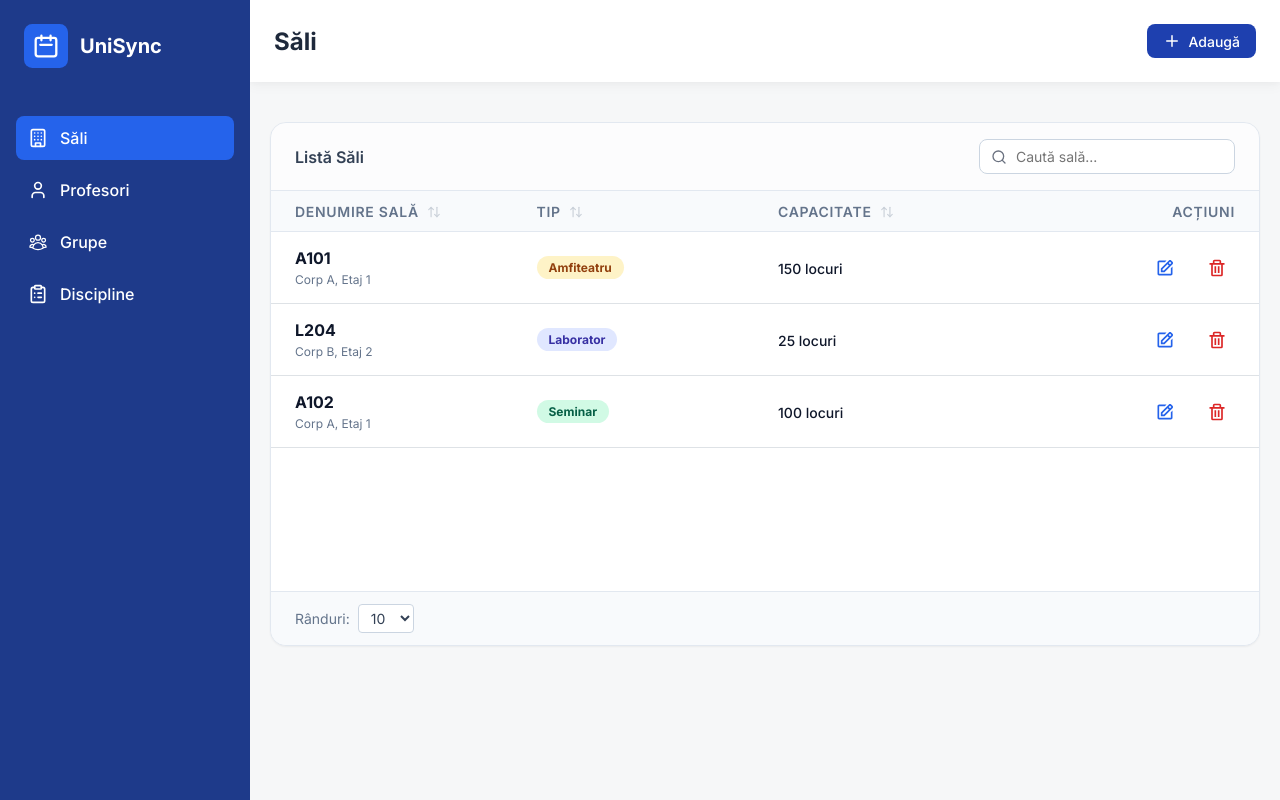
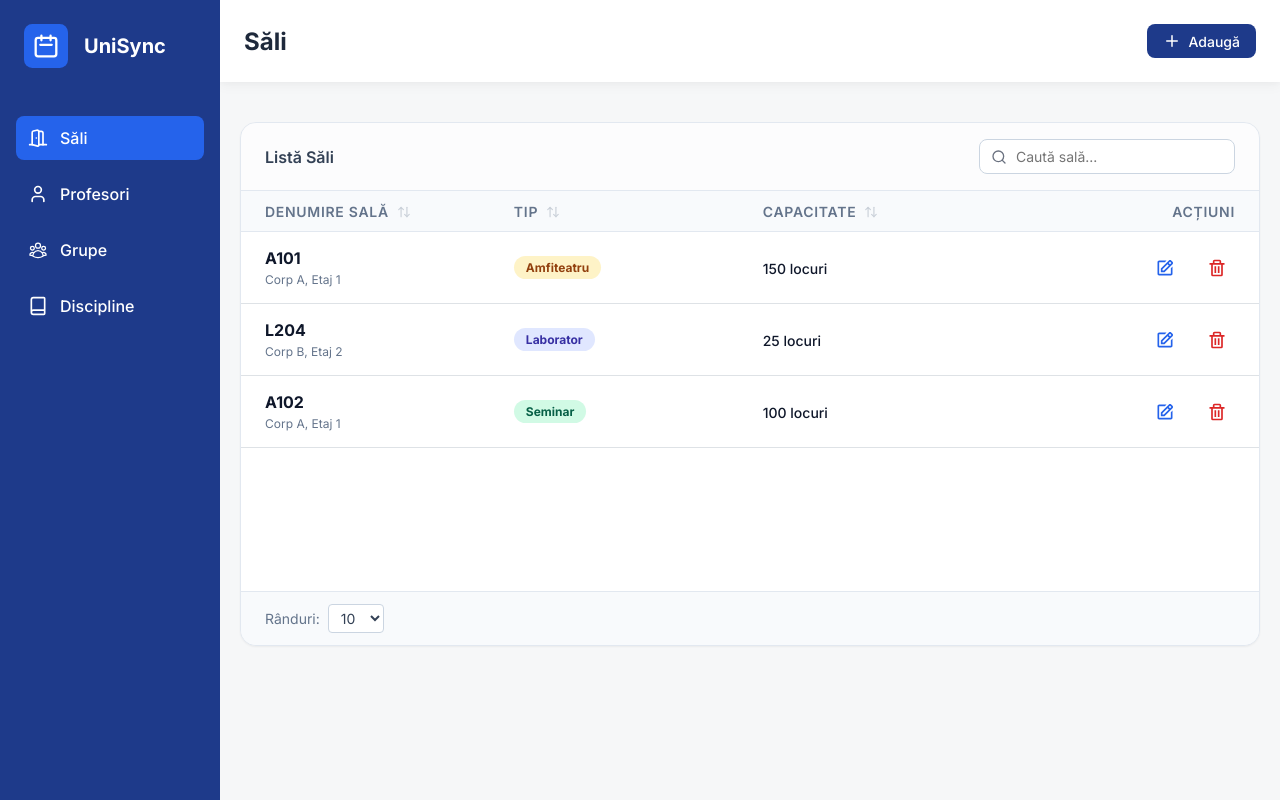
Before and after one commit to ISTEAMX/IS-Frontend, a React (Vite) app: page /admin/rooms in a window 1280 px wide. Built offline with nearby package versions, Linux system fonts and the light colour scheme.

Commit message:
IST-89: Make admin menu collapsible (#16)

```diff
--- a/src/components/dataTable/DataTable.module.css
+++ b/src/components/dataTable/DataTable.module.css
@@ -20,7 +20,7 @@
   gap: var(--space-4);
 }
 
-@media screen and (max-width: 771px) {
+@media screen and (max-width: 511px) {
   .toolbar {
     justify-content: center;
   }
@@ -138,13 +138,6 @@
   justify-content: space-between;
 }
 
-@media screen and (max-width: 592px) {
-  .pagination {
-    justify-content: center;
-    gap: var(--space-3);
-  }
-}
-
 .pageInfo {
   font-size: var(--text-sm);
   color: var(--text-muted);
@@ -221,3 +214,10 @@
   color: var(--text-label);
   text-align: center;
 }
+
+@media screen and (max-width: 464px) {
+  .pagination {
+    justify-content: center;
+    gap: var(--space-3);
+  }
+}
--- a/src/index.css
+++ b/src/index.css
@@ -2,7 +2,8 @@
   /* Brand Colors */
   --primary: #2563eb;
   --primary-hover: #1d4ed8;
-  --secondary: #1e40af;
+  --secondary: #1e3a8a;
+  --secondary-hover: #1e40af;
   --active: #2563eb;
   --primary-ring: rgba(59, 130, 246, 0.2);
 
--- a/src/layouts/AdminLayout.module.css
+++ b/src/layouts/AdminLayout.module.css
@@ -4,63 +4,6 @@
   background-color: var(--bg-secondary);
 }
 
-.sidebar {
-  width: 100%;
-  max-width: 250px;
-  background-color: #1e3a8a;
-  color: white;
-  min-height: 100vh;
-}
-
-.header {
-  display: flex;
-  align-items: center;
-  gap: var(--space-3);
-  padding: var(--space-6);
-  text-decoration: none;
-  color: white;
-}
-
-.header img {
-  width: 44px;
-  height: 44px;
-}
-
-.header span {
-  font-size: var(--text-xl);
-  font-weight: var(--font-bold);
-}
-
-.menu {
-  display: flex;
-  flex-direction: column;
-  gap: var(--space-2);
-  padding: 0 var(--space-4);
-  margin-top: var(--space-6);
-}
-
-.link {
-  text-decoration: none;
-  color: white;
-  font-size: var(--text-base);
-  font-weight: var(--font-medium);
-  padding: var(--space-3);
-  display: flex;
-  align-items: center;
-  gap: var(--space-3);
-  border-radius: var(--radius-md);
-  transition: background-color var(--transition-fast) ease-in-out;
-}
-
-.link:hover:not(.activeLink) {
-  background-color: var(--secondary);
-}
-
-.activeLink {
-  background-color: var(--active);
-  color: white;
-}
-
 .main {
   flex: 1;
   overflow-x: auto;
--- a/src/layouts/AdminLayout.tsx
+++ b/src/layouts/AdminLayout.tsx
@@ -1,53 +1,11 @@
-import { Link, NavLink, Outlet } from "react-router-dom";
+import { Outlet } from "react-router-dom";
 import styles from "./AdminLayout.module.css";
-import logo from "@/assets/logo.svg";
-import { LuBuilding, LuUser, LuClipboardList } from "react-icons/lu";
-import { HiOutlineUserGroup } from "react-icons/hi2";
+import Sidebar from "./Sidebar";
 
 const AdminLayout = () => {
   return (
     <div className={styles.layout}>
-      <aside className={styles.sidebar}>
-        <Link to="/" className={styles.header}>
-          <img src={logo} alt="" />
-          <span>UniSync</span>
-        </Link>
-
-        <nav className={styles.menu}>
-          <NavLink
-            to="/admin/rooms"
-            className={({ isActive }) =>
-              isActive ? `${styles.link} ${styles.activeLink}` : styles.link
-            }
-          >
-            <LuBuilding size={20} /> <span>Săli</span>
-          </NavLink>
-          <NavLink
-            to="/admin/teachers"
-            className={({ isActive }) =>
-              isActive ? `${styles.link} ${styles.activeLink}` : styles.link
-            }
-          >
-            <LuUser size={20} /> <span>Profesori</span>
-          </NavLink>
-          <NavLink
-            to="/admin/groups"
-            className={({ isActive }) =>
-              isActive ? `${styles.link} ${styles.activeLink}` : styles.link
-            }
-          >
-            <HiOutlineUserGroup size={20} /> <span>Grupe</span>
-          </NavLink>
-          <NavLink
-            to="/admin/subjects"
-            className={({ isActive }) =>
-              isActive ? `${styles.link} ${styles.activeLink}` : styles.link
-            }
-          >
-            <LuClipboardList size={20} /> <span>Discipline</span>
-          </NavLink>
-        </nav>
-      </aside>
+      <Sidebar />
 
       <main className={styles.main}>
         <Outlet />
--- /dev/null
+++ b/src/layouts/Sidebar.module.css
@@ -0,0 +1,77 @@
+.sidebar {
+  width: 220px;
+  height: 100vh;
+  background-color: var(--secondary);
+  display: flex;
+  flex-direction: column;
+  position: sticky;
+  top: 0;
+  transition: width 0.3s ease;
+}
+
+.header {
+  display: flex;
+  align-items: center;
+  gap: var(--space-4);
+  padding: var(--space-6);
+  text-decoration: none;
+  color: white;
+}
+
+.header img {
+  width: 44px;
+  height: 44px;
+}
+
+.header h1 {
+  font-size: var(--text-xl);
+  font-weight: var(--font-bold);
+}
+
+.menu {
+  display: flex;
+  flex-direction: column;
+  gap: var(--space-3);
+  padding: 0 var(--space-4);
+  margin-top: var(--space-6);
+}
+
+.link {
+  text-decoration: none;
+  color: white;
+  font-size: var(--text-base);
+  font-weight: var(--font-medium);
+  padding: var(--space-3);
+  display: flex;
+  align-items: center;
+  gap: var(--space-3);
+  border-radius: var(--radius-md);
+  transition: background-color var(--transition-fast) ease-in-out;
+}
+
+.link:hover:not(.activeLink) {
+  background-color: var(--secondary-hover);
+}
+
+.activeLink {
+  background-color: var(--active);
+}
+
+@media (max-width: 730px) {
+  .sidebar {
+    width: 80px;
+  }
+
+  .link span {
+    display: none;
+  }
+
+  .header,
+  .link {
+    justify-content: center;
+  }
+
+  .header h1 {
+    display: none;
+  }
+}
--- /dev/null
+++ b/src/layouts/Sidebar.tsx
@@ -0,0 +1,53 @@
+import { Link, NavLink } from "react-router-dom";
+import logo from "@/assets/logo.svg";
+import { LuUser, LuDoorOpen, LuBook } from "react-icons/lu";
+import { HiOutlineUserGroup } from "react-icons/hi2";
+import styles from "./Sidebar.module.css";
+
+const Sidebar = () => {
+  return (
+    <aside className={styles.sidebar}>
+      <Link to="/" className={styles.header}>
+        <img src={logo} alt="UniSync Logo" />
+        <h1>UniSync</h1>
+      </Link>
+
+      <nav className={styles.menu}>
+        <NavLink
+          to="/admin/rooms"
+          className={({ isActive }) =>
+            isActive ? `${styles.link} ${styles.activeLink}` : styles.link
+          }
+        >
+          <LuDoorOpen size={20} /> <span>Săli</span>
+        </NavLink>
+        <NavLink
+          to="/admin/teachers"
+          className={({ isActive }) =>
+            isActive ? `${styles.link} ${styles.activeLink}` : styles.link
+          }
+        >
+          <LuUser size={20} /> <span>Profesori</span>
+        </NavLink>
+        <NavLink
+          to="/admin/groups"
+          className={({ isActive }) =>
+            isActive ? `${styles.link} ${styles.activeLink}` : styles.link
+          }
+        >
+          <HiOutlineUserGroup size={20} /> <span>Grupe</span>
+        </NavLink>
+        <NavLink
+          to="/admin/subjects"
+          className={({ isActive }) =>
+            isActive ? `${styles.link} ${styles.activeLink}` : styles.link
+          }
+        >
+          <LuBook size={20} /> <span>Discipline</span>
+        </NavLink>
+      </nav>
+    </aside>
+  );
+};
+
+export default Sidebar;
```
